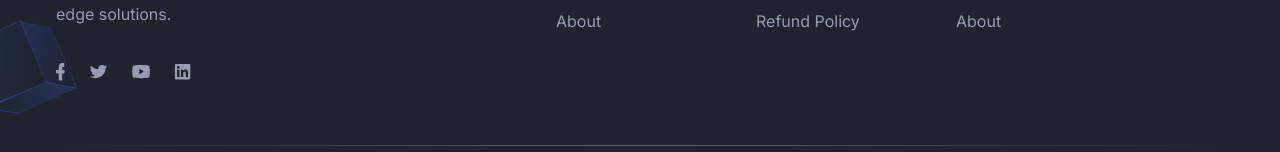
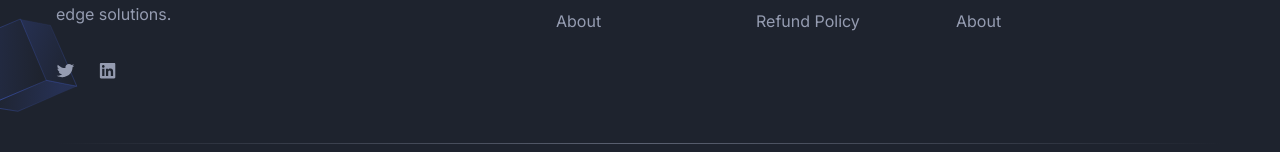
Before and after one commit to Riyazul555/layerr-frontend, a Next.js app: page /about in a window 1280 px wide. Shown: the part 2131-2283 px from the top of the page. Built offline with nearby package versions, Linux system fonts and the light colour scheme.

Commit message:
New changes framed

```diff
--- a/app/page.tsx
+++ b/app/page.tsx
@@ -26,7 +26,7 @@ export default function Home() {
       <AboutSectionTwo />
       <AboutSectionOne />
       <Testimonials />
-      <Pricing/>
+      {/* <Pricing/> */}
       <Blog />
       <Contact />
     </>
--- a/components/Footer/index.tsx
+++ b/components/Footer/index.tsx
@@ -34,20 +34,20 @@ const Footer = () => {
                   with Layerr AI’s cutting-edge solutions.
                 </p>
                 <div className="flex items-center">
-                  <a
-                    href="/"
-                    aria-label="social-link"
-                    className="mr-6 text-body-color duration-300 hover:text-primary dark:text-body-color-dark dark:hover:text-primary"
-                  >
-                    <svg
-                      width="9"
-                      height="18"
-                      viewBox="0 0 9 18"
-                      className="fill-current"
-                    >
-                      <path d="M8.13643 7H6.78036H6.29605V6.43548V4.68548V4.12097H6.78036H7.79741C8.06378 4.12097 8.28172 3.89516 8.28172 3.55645V0.564516C8.28172 0.254032 8.088 0 7.79741 0H6.02968C4.11665 0 2.78479 1.58064 2.78479 3.92339V6.37903V6.94355H2.30048H0.65382C0.314802 6.94355 0 7.25403 0 7.70564V9.7379C0 10.1331 0.266371 10.5 0.65382 10.5H2.25205H2.73636V11.0645V16.7379C2.73636 17.1331 3.00273 17.5 3.39018 17.5H5.66644C5.81174 17.5 5.93281 17.4153 6.02968 17.3024C6.12654 17.1895 6.19919 16.9919 6.19919 16.8226V11.0927V10.5282H6.70771H7.79741C8.11222 10.5282 8.35437 10.3024 8.4028 9.96371V9.93548V9.90726L8.74182 7.95968C8.76604 7.7621 8.74182 7.53629 8.59653 7.31048C8.54809 7.16935 8.33016 7.02823 8.13643 7Z" />
-                    </svg>
-                  </a>
+                  {/* <a */}
+                    {/* href="/" */}
+                    {/* aria-label="social-link" */}
+                    {/* className="mr-6 text-body-color duration-300 hover:text-primary dark:text-body-color-dark dark:hover:text-primary" */}
+                  {/* > */}
+                    {/* <svg */}
+                      {/* width="9" */}
+                      {/* height="18" */}
+                      {/* viewBox="0 0 9 18" */}
+                      {/* className="fill-current" */}
+                    {/* > */}
+                      {/* <path d="M8.13643 7H6.78036H6.29605V6.43548V4.68548V4.12097H6.78036H7.79741C8.06378 4.12097 8.28172 3.89516 8.28172 3.55645V0.564516C8.28172 0.254032 8.088 0 7.79741 0H6.02968C4.11665 0 2.78479 1.58064 2.78479 3.92339V6.37903V6.94355H2.30048H0.65382C0.314802 6.94355 0 7.25403 0 7.70564V9.7379C0 10.1331 0.266371 10.5 0.65382 10.5H2.25205H2.73636V11.0645V16.7379C2.73636 17.1331 3.00273 17.5 3.39018 17.5H5.66644C5.81174 17.5 5.93281 17.4153 6.02968 17.3024C6.12654 17.1895 6.19919 16.9919 6.19919 16.8226V11.0927V10.5282H6.70771H7.79741C8.11222 10.5282 8.35437 10.3024 8.4028 9.96371V9.93548V9.90726L8.74182 7.95968C8.76604 7.7621 8.74182 7.53629 8.59653 7.31048C8.54809 7.16935 8.33016 7.02823 8.13643 7Z" /> */}
+                    {/* </svg> */}
+                  {/* </a> */}
                   <a
                     href="/"
                     aria-label="social-link"
@@ -62,20 +62,20 @@ const Footer = () => {
                       <path d="M16.3024 2.26027L17.375 1.0274C17.6855 0.693493 17.7702 0.436644 17.7984 0.308219C16.9516 0.770548 16.1613 0.924658 15.6532 0.924658H15.4556L15.3427 0.821918C14.6653 0.282534 13.8185 0 12.9153 0C10.9395 0 9.3871 1.48973 9.3871 3.21062C9.3871 3.31336 9.3871 3.46747 9.41532 3.57021L9.5 4.0839L8.90726 4.05822C5.29435 3.95548 2.33065 1.13014 1.85081 0.642123C1.06048 1.92637 1.5121 3.15925 1.99194 3.92979L2.95161 5.36815L1.42742 4.5976C1.45565 5.67637 1.90726 6.52397 2.78226 7.14041L3.54435 7.65411L2.78226 7.93665C3.2621 9.24658 4.33468 9.78596 5.125 9.99144L6.16935 10.2483L5.18145 10.8647C3.60081 11.8921 1.625 11.8151 0.75 11.738C2.52823 12.8682 4.64516 13.125 6.1129 13.125C7.21371 13.125 8.03226 13.0223 8.22984 12.9452C16.1331 11.25 16.5 4.82877 16.5 3.54452V3.36473L16.6694 3.26199C17.629 2.44007 18.0242 2.00342 18.25 1.74658C18.1653 1.77226 18.0524 1.82363 17.9395 1.84932L16.3024 2.26027Z" />
                     </svg>
                   </a>
-                  <a
-                    href="/"
-                    aria-label="social-link"
-                    className="mr-6 text-body-color duration-300 hover:text-primary dark:text-body-color-dark dark:hover:text-primary"
-                  >
-                    <svg
-                      width="18"
-                      height="14"
-                      viewBox="0 0 18 14"
-                      className="fill-current"
-                    >
-                      <path d="M17.5058 2.07119C17.3068 1.2488 16.7099 0.609173 15.9423 0.395963C14.5778 7.26191e-08 9.0627 0 9.0627 0C9.0627 0 3.54766 7.26191e-08 2.18311 0.395963C1.41555 0.609173 0.818561 1.2488 0.619565 2.07119C0.25 3.56366 0.25 6.60953 0.25 6.60953C0.25 6.60953 0.25 9.68585 0.619565 11.1479C0.818561 11.9703 1.41555 12.6099 2.18311 12.8231C3.54766 13.2191 9.0627 13.2191 9.0627 13.2191C9.0627 13.2191 14.5778 13.2191 15.9423 12.8231C16.7099 12.6099 17.3068 11.9703 17.5058 11.1479C17.8754 9.68585 17.8754 6.60953 17.8754 6.60953C17.8754 6.60953 17.8754 3.56366 17.5058 2.07119ZM7.30016 9.44218V3.77687L11.8771 6.60953L7.30016 9.44218Z" />
-                    </svg>
-                  </a>
+                  {/* <a */}
+                    {/* href="/" */}
+                    {/* aria-label="social-link" */}
+                    {/* className="mr-6 text-body-color duration-300 hover:text-primary dark:text-body-color-dark dark:hover:text-primary" */}
+                  {/* > */}
+                    {/* <svg */}
+                      {/* width="18" */}
+                      {/* height="14" */}
+                      {/* viewBox="0 0 18 14" */}
+                      {/* className="fill-current" */}
+                    {/* > */}
+                      {/* <path d="M17.5058 2.07119C17.3068 1.2488 16.7099 0.609173 15.9423 0.395963C14.5778 7.26191e-08 9.0627 0 9.0627 0C9.0627 0 3.54766 7.26191e-08 2.18311 0.395963C1.41555 0.609173 0.818561 1.2488 0.619565 2.07119C0.25 3.56366 0.25 6.60953 0.25 6.60953C0.25 6.60953 0.25 9.68585 0.619565 11.1479C0.818561 11.9703 1.41555 12.6099 2.18311 12.8231C3.54766 13.2191 9.0627 13.2191 9.0627 13.2191C9.0627 13.2191 14.5778 13.2191 15.9423 12.8231C16.7099 12.6099 17.3068 11.9703 17.5058 11.1479C17.8754 9.68585 17.8754 6.60953 17.8754 6.60953C17.8754 6.60953 17.8754 3.56366 17.5058 2.07119ZM7.30016 9.44218V3.77687L11.8771 6.60953L7.30016 9.44218Z" /> */}
+                    {/* </svg> */}
+                  {/* </a> */}
                   <a
                     href="/"
                     aria-label="social-link"
```
